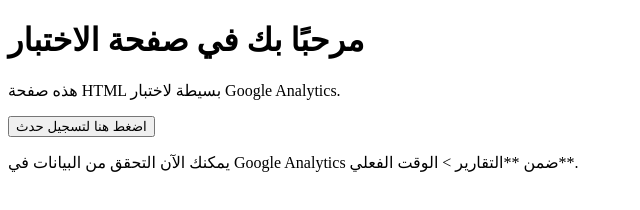
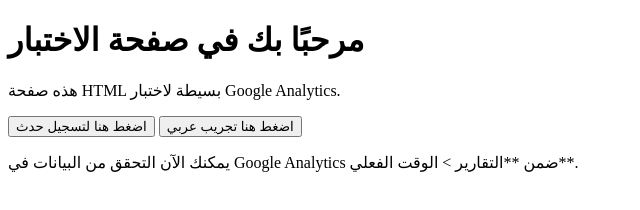
Before and after one commit to mofa-ye/V, a plain HTML site: page index.html in a window 1280 px wide. Shown: the whole page, without its empty margins (0-640 px from the left). Drawn offline with Linux system fonts and the light colour scheme.

Commit message:
Update index.html

```diff
--- a/index.html
+++ b/index.html
@@ -36,6 +36,10 @@ height="0" width="0" style="display:none;visibility:hidden"></iframe></noscript>
         اضغط هنا لتسجيل حدث
     </button>
 
+<button onclick="gtag('event', 'call_visa', {'event_category': 'cata of call','move_of_mofa':'سنبدا منادات الفيز في موفا','تجريب العربي':'تست', 'event_label': 'lbl of call'});">
+        اضغط هنا تجريب عربي
+    </button>
+
     <p>يمكنك الآن التحقق من البيانات في Google Analytics ضمن **التقارير > الوقت الفعلي**.</p>
 </body>
     <!-- Google Tag Manager (noscript)
```
